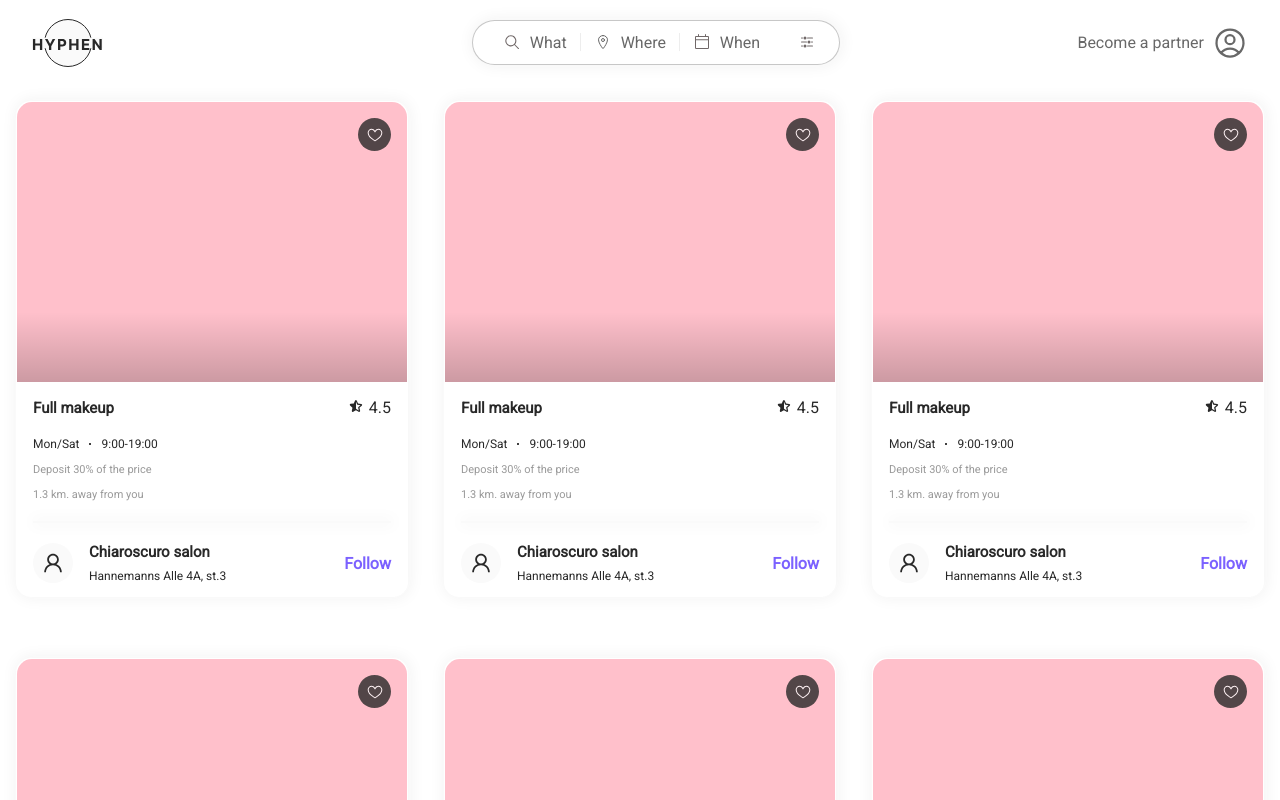
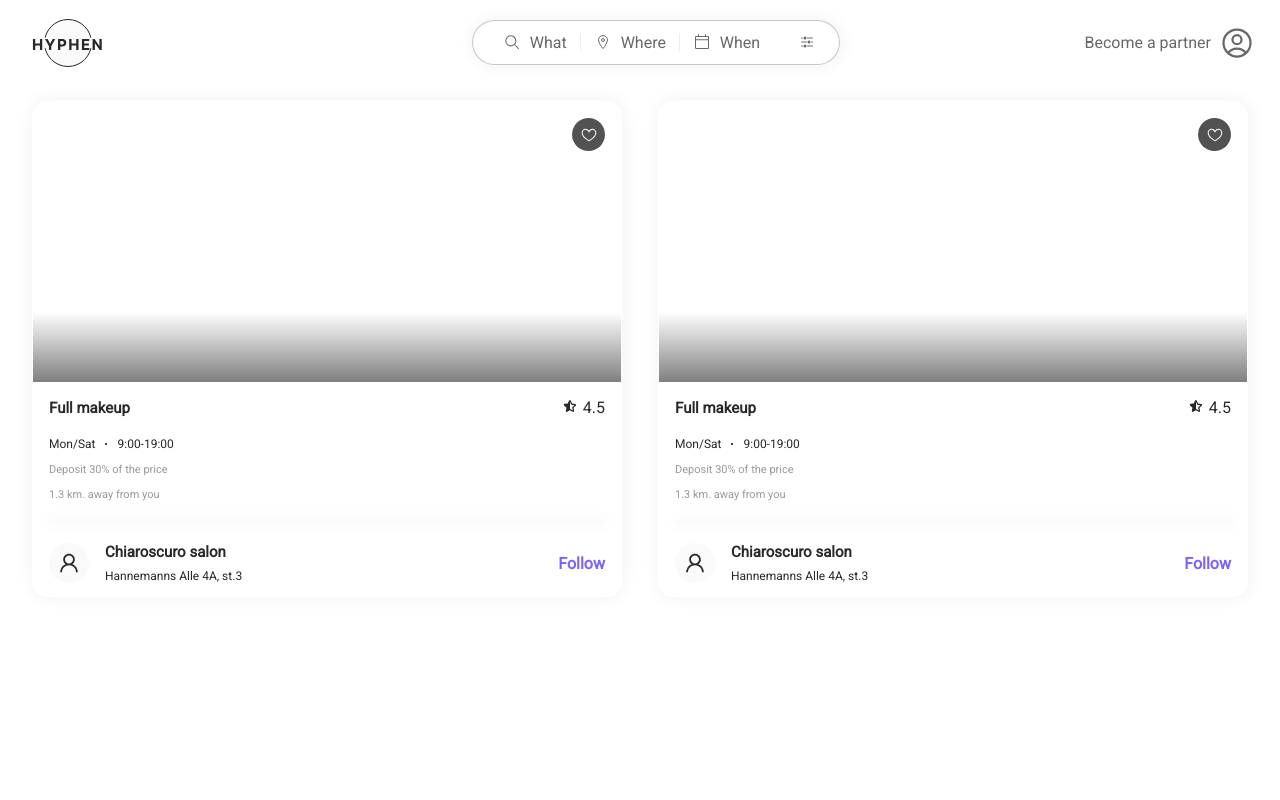
Before and after one commit to osampilona/hypen, a Next.js app: page / in a window 1280 px wide. Shown: the top 800 px of the page. Built offline with nearby package versions, Linux system fonts and the light colour scheme; no server answers.

Commit message:
Adding json file and list component

```diff
--- a/src/components/NavigationBar/navigationBar.module.scss
+++ b/src/components/NavigationBar/navigationBar.module.scss
@@ -22,7 +22,7 @@
       display: flex;
       align-items: center;
       justify-content: space-between;
-      width: 95vw;
+      width: 98%;
 
       padding: 1rem 0;
 
--- a/src/components/ServiceCard/servicecard.module.scss
+++ b/src/components/ServiceCard/servicecard.module.scss
@@ -9,7 +9,7 @@
 
   &__image {
     border-radius: 0.938rem 0.938rem 0 0;
-    background-color: pink;
+    background-color: #fff;
     background-size: cover;
     background-position: center;
     height: 280px;
@@ -40,7 +40,7 @@
       background: linear-gradient(
         to bottom,
         rgba(0, 0, 0, 0) 0%,
-        rgba(0, 0, 0, 0.2) 100%
+        rgba(0, 0, 0, 0.5) 100%
       );
       z-index: 1;
     }
--- a/src/components/ServiceCardList/ServiceCardList.tsx
+++ b/src/components/ServiceCardList/ServiceCardList.tsx
@@ -3,7 +3,7 @@ import ServiceCard from "../ServiceCard/ServiceCard";
 import serviceCardList from "@/components/ServiceCardList/serviceCardList.module.scss";
 
 const ServiceCardList = () => {
-  const serviceCardArray = Array.from({ length: 40 }, (_, index) => index + 1);
+  const serviceCardArray = Array.from({ length: 2 }, (_, index) => index + 1);
 
   return (
     <div className={serviceCardList.container}>
--- a/src/components/ServiceCardList/serviceCardList.module.scss
+++ b/src/components/ServiceCardList/serviceCardList.module.scss
@@ -7,5 +7,6 @@
 
   @media (min-width: 1025px) {
     row-gap: 3.8125rem;
+    padding: 0 1rem;
   }
 }
```
Also changed, not shown: src/data/serviceData.json (added, +28 -0 lines).
